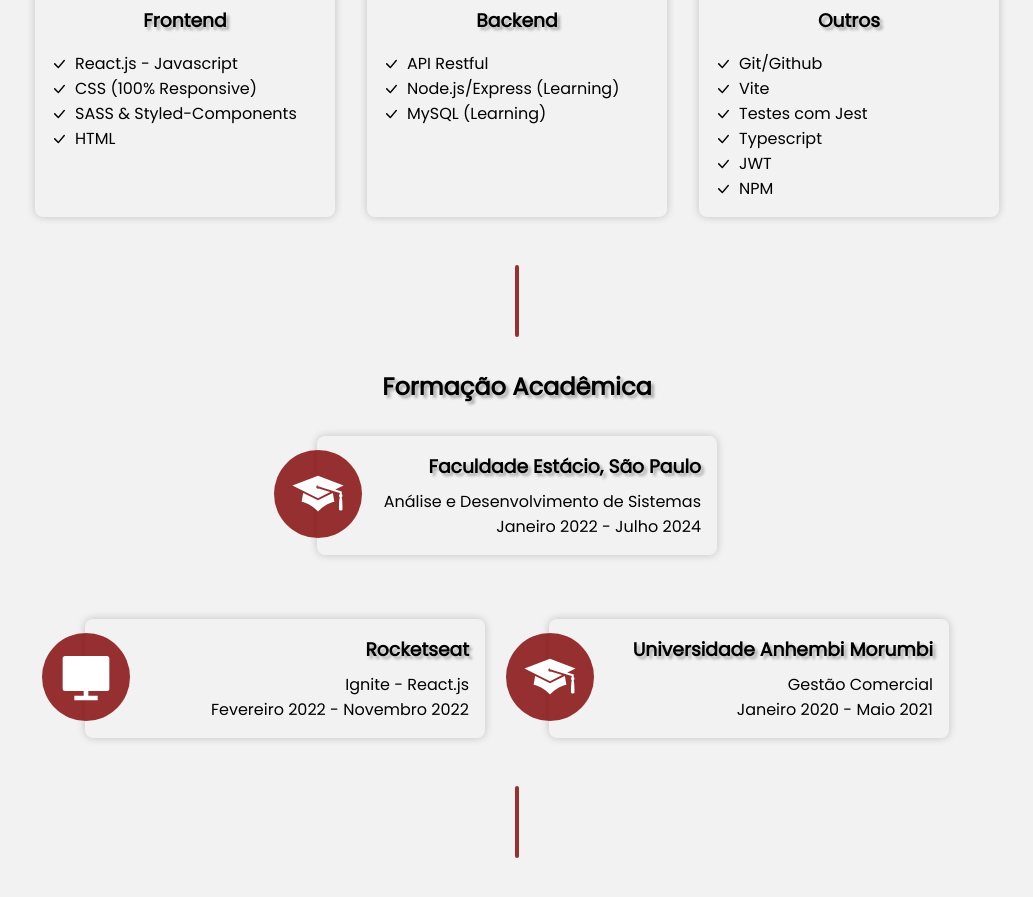
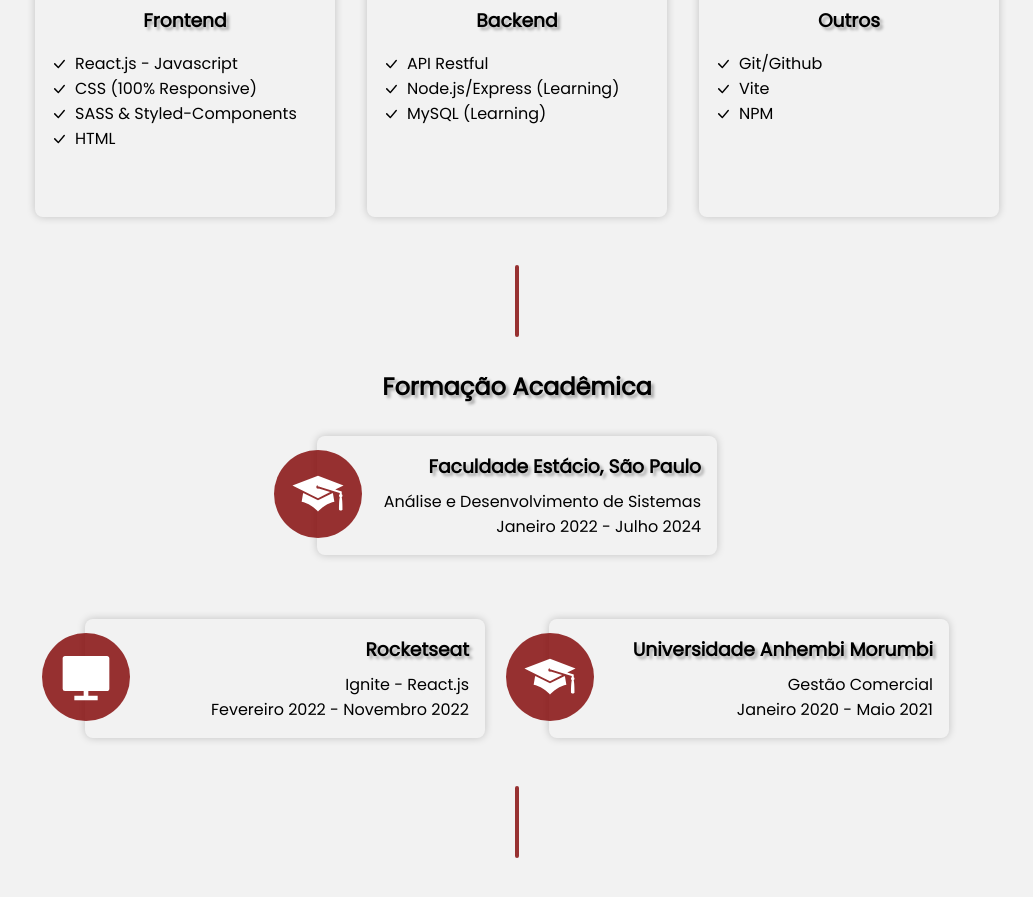
Before and after one commit to genari-j/portfolio, a React (Vite) app: page / in a window 1280 px wide. Shown: the part 1381-2278 px from the top of the page, without its empty margins (123-1156 px from the left). Built offline with nearby package versions, Linux system fonts and the light colour scheme.

Commit message:
Ajuste sessão habilidades

```diff
--- a/package.json
+++ b/package.json
@@ -5,6 +5,7 @@
   "type": "module",
   "scripts": {
     "dev": "vite",
+    "start": "vite",
     "build": "vite build",
     "preview": "vite preview"
   },
--- a/src/components/Skills/index.jsx
+++ b/src/components/Skills/index.jsx
@@ -63,18 +63,6 @@ export function Skills() {
                     </div>
                     <div>
                         <BsCheckLg />
-                        <span>Testes com Jest</span>
-                    </div>
-                    <div>
-                        <BsCheckLg />
-                        <span>Typescript</span>
-                    </div>
-                    <div>
-                        <BsCheckLg />
-                        <span>JWT</span>
-                    </div>
-                    <div>
-                        <BsCheckLg />
                         <span>NPM</span>
                     </div>
                 </Card>
```
